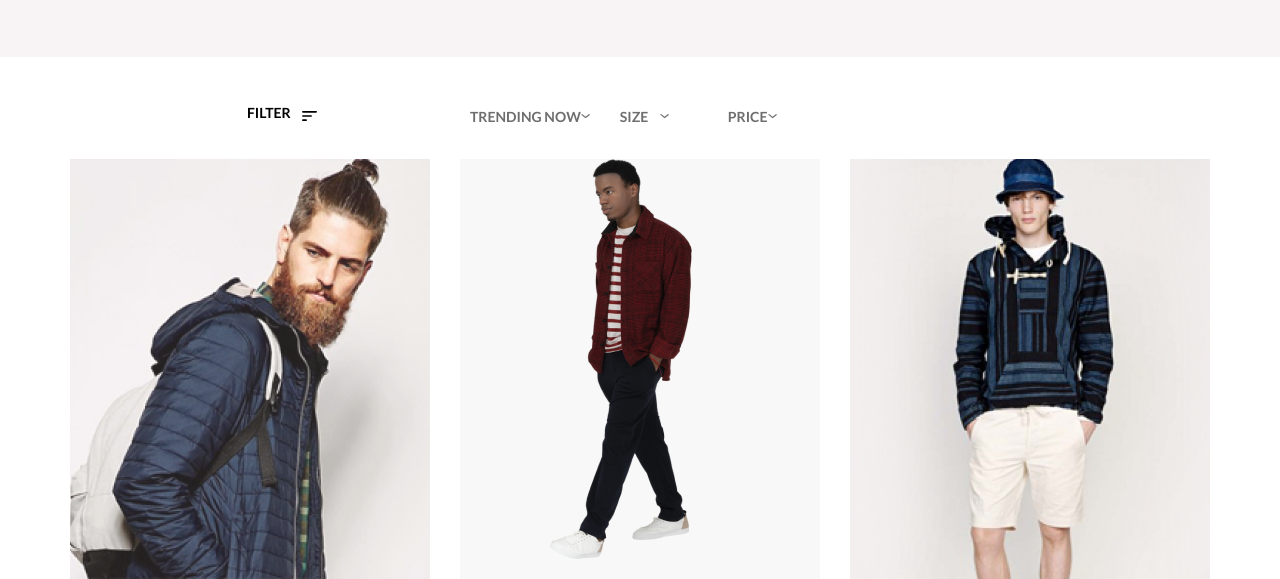
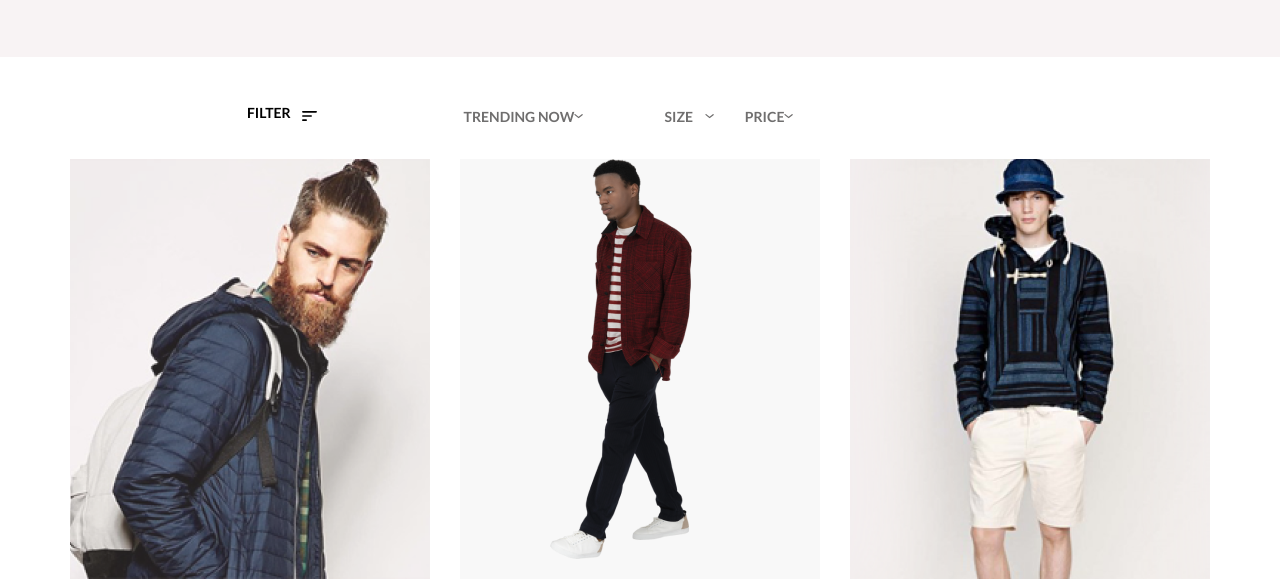
Before and after one commit to OksanaDubik/oksanashop, a plain HTML site: page catalog.html in a window 1280 px wide. Shown: the part 170-749 px from the top of the page. Drawn offline with Linux system fonts and the light colour scheme.

Commit message:
исправила меню size

```diff
--- a/my.css
+++ b/my.css
@@ -640,7 +640,6 @@ h4.menu__catalog {
 
 .left__catalog__card__header {
     display: flex;
-    /*padding-left: 13px;*/
 }
 
 .left__catalog__card__list {
@@ -704,9 +703,10 @@ svg.catalog__card__filter {
 .right__catalog__card {
     box-sizing: border-box;
     display: flex;
-    /*align-items: center;*/
     position: absolute;
-    margin-left: 400px;
+    width: 411px;
+    margin-left: 368px;
+    justify-content: space-around;
 }
 
 
@@ -726,7 +726,7 @@ svg.catalog__card__filter {
 
 .right__catalog__size {
     width: 79px;
-    position: relative;
+    position: absolute;
 }
 
 .right__catalog__size::-webkit-details-marker {
@@ -738,7 +738,6 @@ svg.catalog__card__filter {
     box-shadow: 6px 4px 35px rgba(0, 0, 0, 0.21);
     width: 79px;
     z-index: 1;
-    /*position: relative;*/
     padding: 5px;
 }
 
@@ -869,9 +868,10 @@ label {
 }
 
 
-.arrow__left:hover {
+.arrow__left:hover{
     background: rgba(42, 42, 42, 0.15);
     fill: #F16D7F;
+
 }
 
 
```
